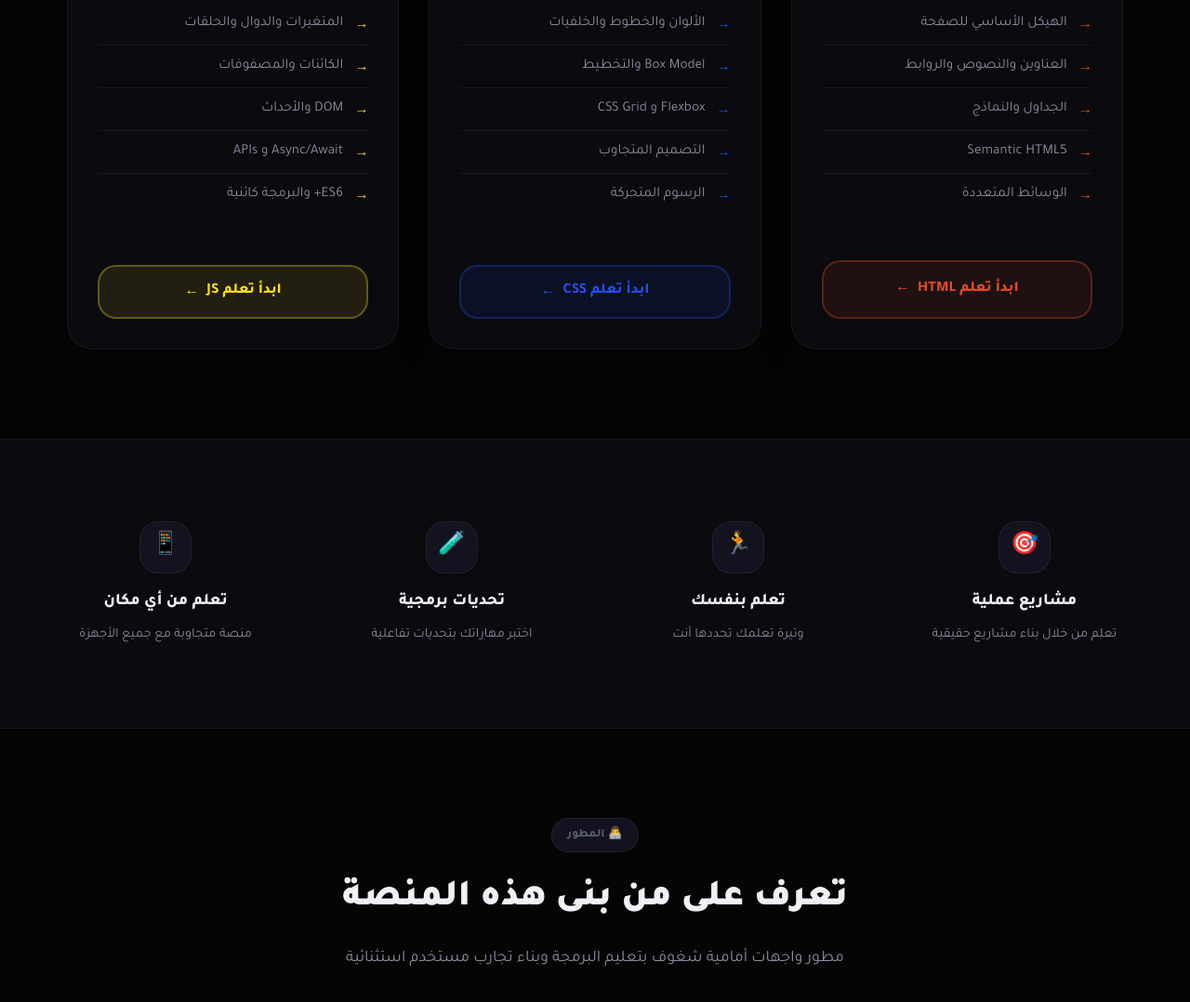
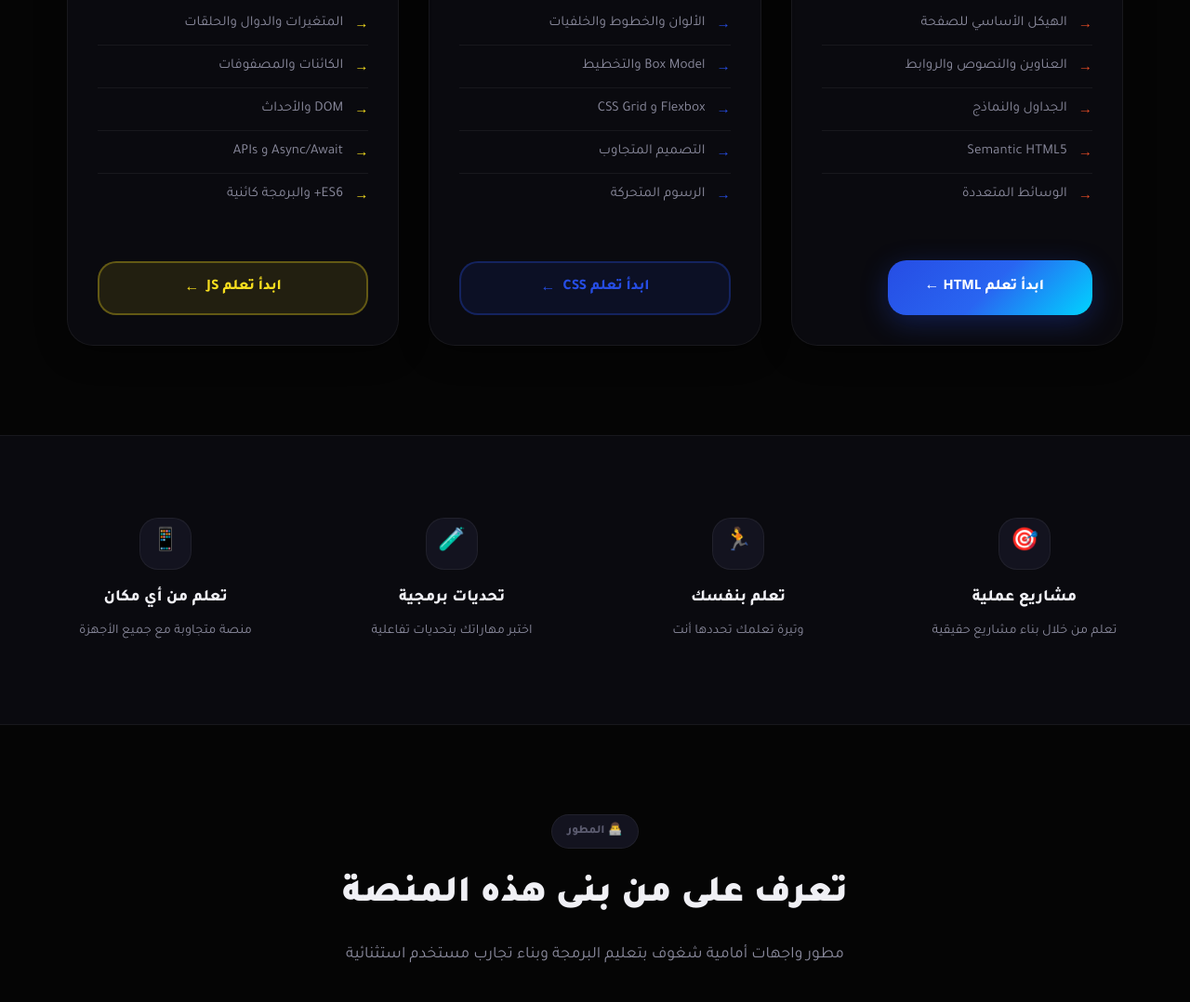
Before and after one commit to mohamex2342/WebCraft-Hub, a website: page index.html in a window 1280 px wide. Shown: the part 2499-3577 px from the top of the page at 93% size. Drawn offline with Linux system fonts and the light colour scheme.

```diff
--- a/index.html
+++ b/index.html
@@ -1390,10 +1390,9 @@
                 </div>
 
                 <div class="track-footer">
-    <a href="files/html-platform.html" class="track-btn html">
-        <span>ابدأ تعلم HTML</span>
-        <span>←</span>
-    </a>
+     <a href="اhtnl-platform.html" class="btn btn-primary">
+    <i class="fas fa-external-link-alt"></i> ابدأ تعلم HTML ←
+</a>
 </div>
             </div>
 
```
